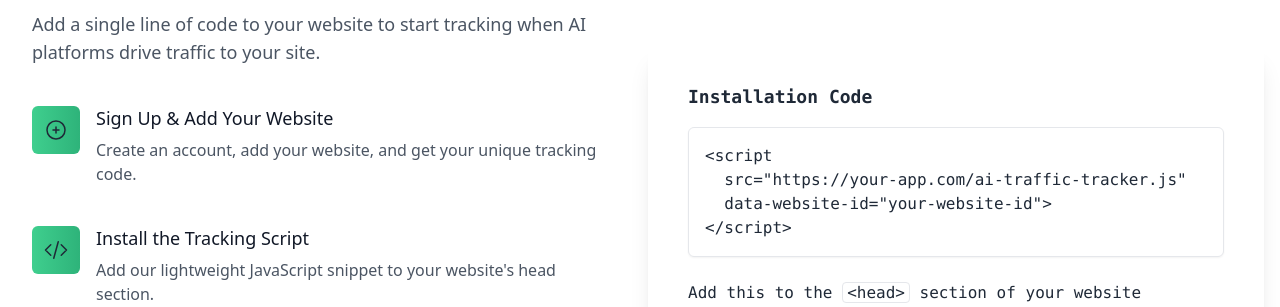
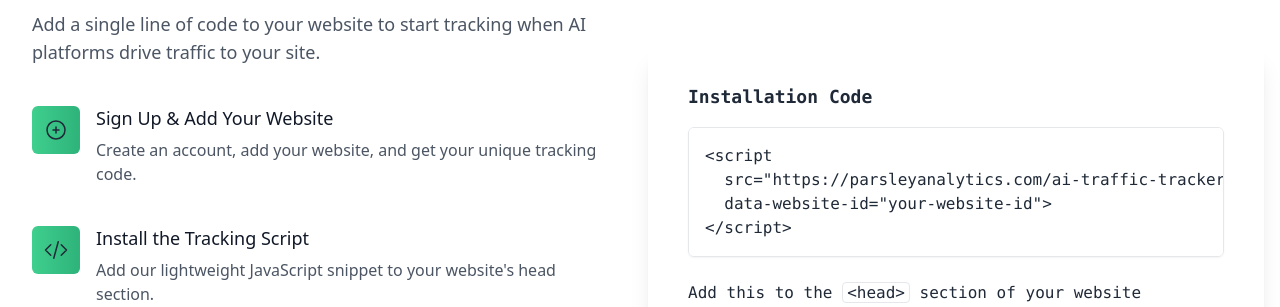
Before and after one commit to ericlam1114/ai-traffic-analytics, a Next.js app: page / in a window 1280 px wide. Shown: the part 1146-1453 px from the top of the page. Built offline with nearby package versions, Linux system fonts and the light colour scheme; no server answers.

Commit message:
Update AI Traffic Tracker script source URL in documentation and code examples to reflect new domain.

```diff
--- a/public/ai-traffic-tracker.js
+++ b/public/ai-traffic-tracker.js
@@ -5,7 +5,7 @@
  * It includes enhanced detection for AI crawlers and more detailed analytics.
  *
  * Usage:
- * <script src="https://your-app-domain.com/ai-traffic-tracker.js"
+ * <script src="https://parsleyanalytics.com/ai-traffic-tracker.js"
  *         data-website-id="your-website-id"></script>
  */
 
--- a/src/app/page.js
+++ b/src/app/page.js
@@ -211,7 +211,7 @@ export default function Home() {
                       <div className="mb-4 text-lg font-semibold">Installation Code</div>
                       <pre className="bg-white border border-gray-200 p-4 rounded-md overflow-x-auto shadow-sm">
 {`<script
-  src="https://your-app.com/ai-traffic-tracker.js"
+  src="https://parsleyanalytics.com/ai-traffic-tracker.js"
   data-website-id="your-website-id">
 </script>`}
                       </pre>
```
